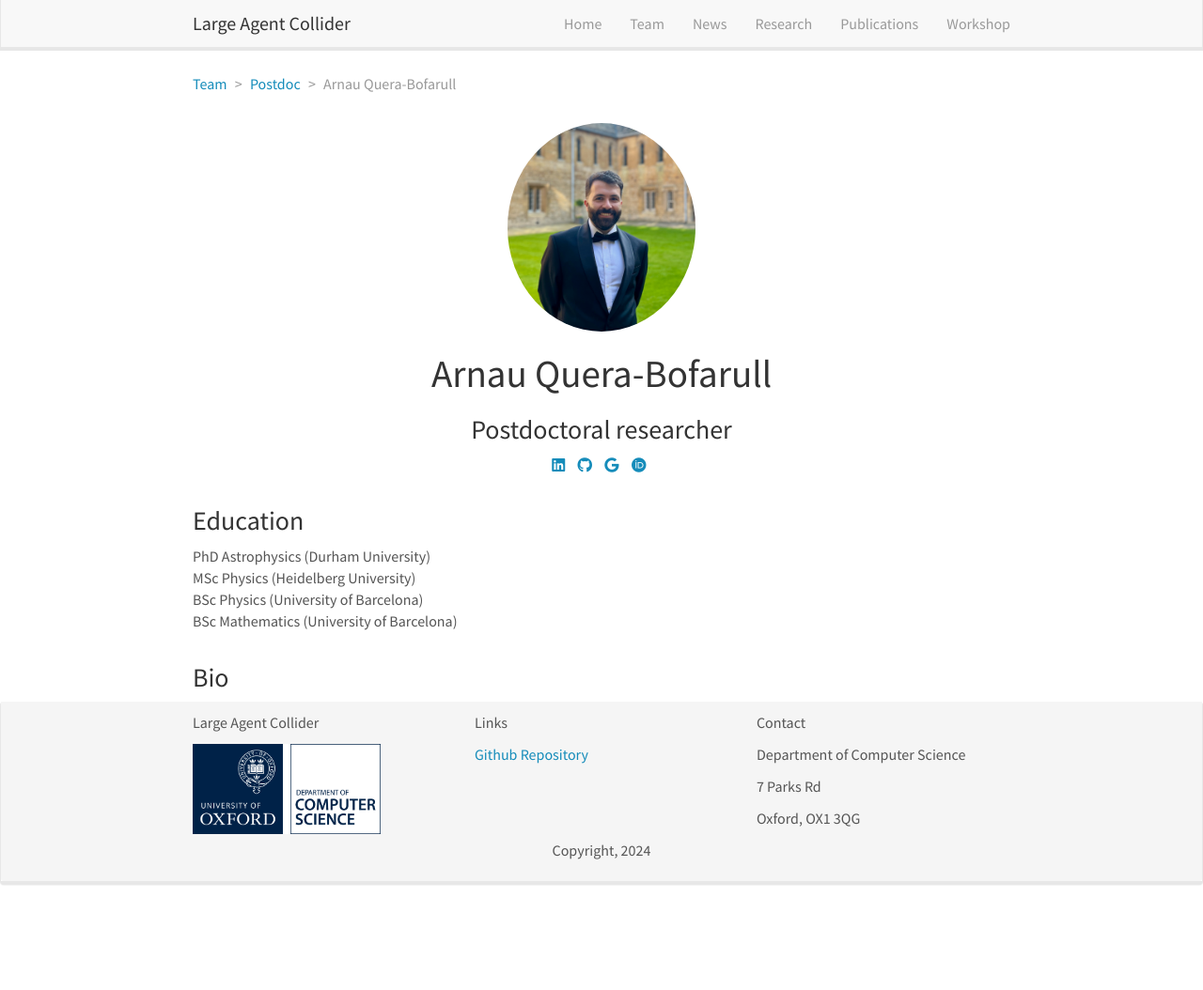
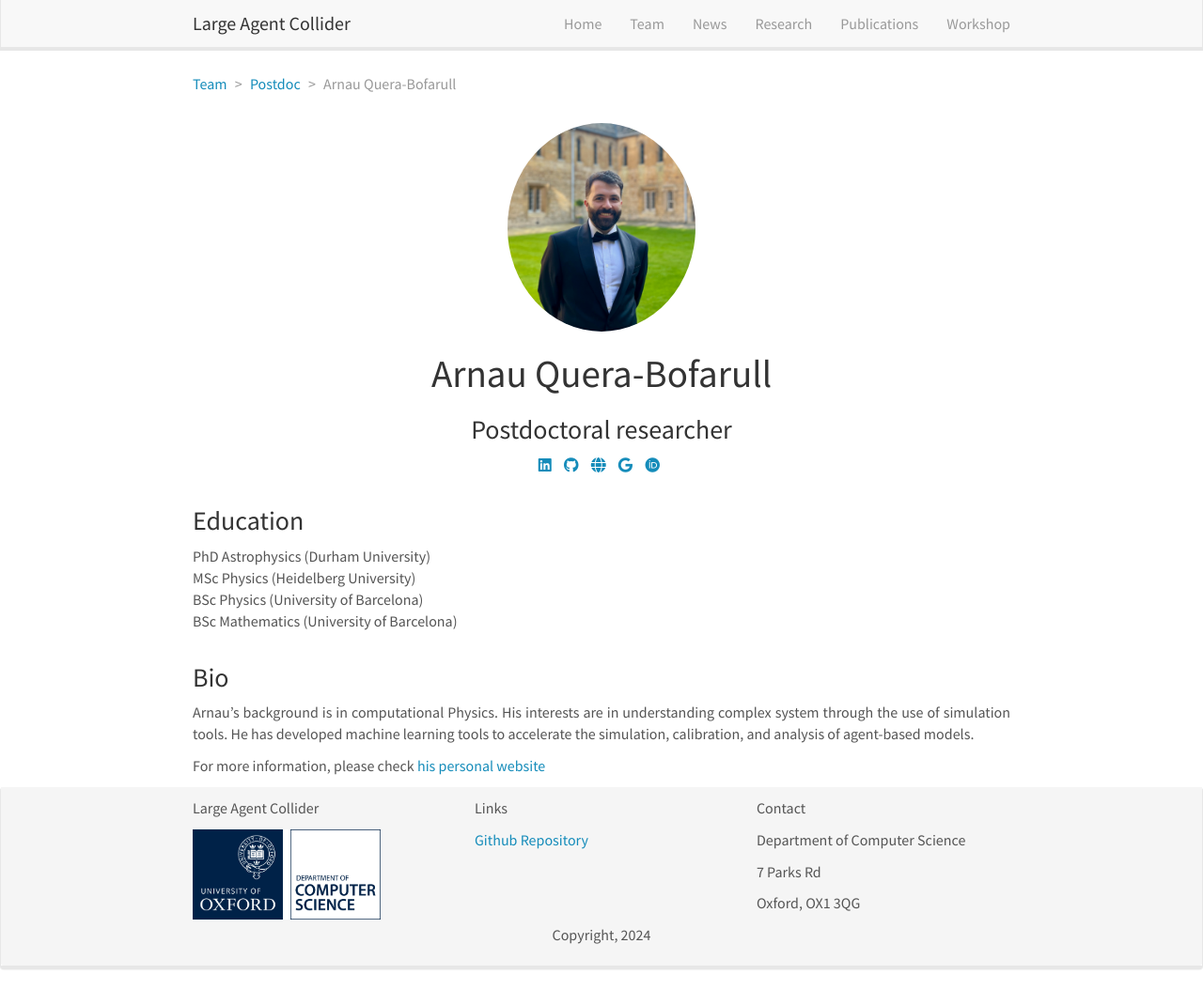
Before and after one commit to imqhashmi/LargeAgentCollider.github.io, a Jekyll site: the page built from _pages/team/_posts/2022-09-01-arnau.md, in a window 1280 px wide and 1054 px high. Shown: the whole window at 94% size. Built offline with Jekyll 4.4.1, drawn with Linux system fonts in a browser that asks for light colours; nearby versions of some CDN libraries.

Commit message:
slight udpate

```diff
--- a/_pages/team/_posts/2022-09-01-arnau.md
+++ b/_pages/team/_posts/2022-09-01-arnau.md
@@ -10,7 +10,7 @@ social:
     linkedin: https://www.linkedin.com/in/arnau-quera-bofarull/
     google-scholar: https://scholar.google.com/citations?user=8VGz9BIAAAAJ&hl=en
     github: https://github.com/arnauqb
-    website:
+    website: www.arnau.ai
     orcid: https://orcid.org/0000-0001-5055-9863
     #research-gate: https://www.researchgate.net/
 education:
@@ -18,5 +18,8 @@ education:
  - MSc Physics (Heidelberg University)
  - BSc Physics (University of Barcelona)
  - BSc Mathematics (University of Barcelona)
+---
 
----
+Arnau's background is in computational Physics. His interests are in understanding complex system through the use of simulation tools. He has developed machine learning tools to accelerate the simulation, calibration, and analysis of agent-based models.
+
+For more information, please check [his personal website](www.arnau.ai)
```
